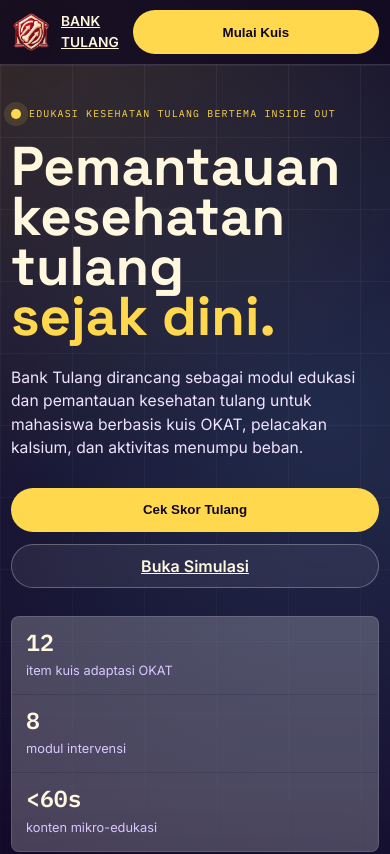
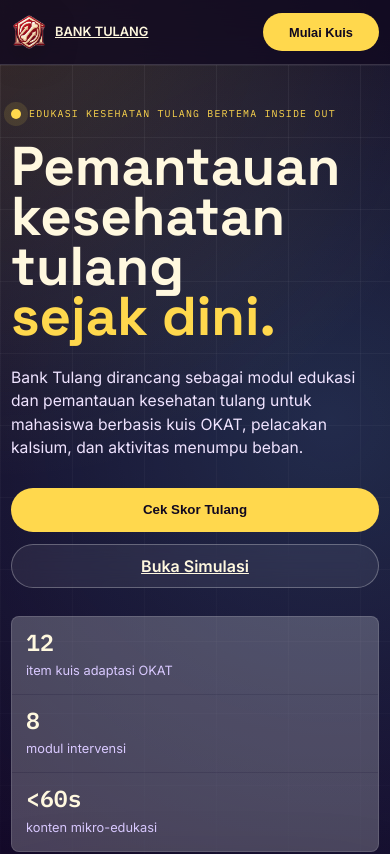
Before and after one commit to ezradesmonds/BankTulang, a plain HTML site: page index.html in a window 390 px wide. Shown: the top 854 px of the page. Drawn offline with Linux system fonts and the light colour scheme.

Commit message:
fix: fixed mobile phone navbar

```diff
--- a/index.html
+++ b/index.html
@@ -549,12 +549,13 @@ body > footer{
   .aw-nav .aw-wrap{ height:64px; gap:14px; }
   .aw-brand{ gap:10px; font-size:.86rem; }
   .aw-brand-logo{ width:40px; height:40px; }
+  .aw-nav .aw-btn{ width:auto; min-width:132px; min-height:40px; padding:0 16px; font-size:.84rem; flex:0 0 auto; }
   .aw-hero{ padding:36px 0 34px; }
   .aw-eyebrow{ gap:8px; flex-wrap:wrap; font-size:.62rem; line-height:1.35; }
   .aw-hero h1{ font-size:clamp(2.55rem,15vw,4.3rem); line-height:.92; max-width:9.6ch; }
   .aw-lede{ max-width:100%; font-size:.98rem; }
   .aw-actions{ flex-direction:column; align-items:stretch; }
-  .aw-btn{ width:100%; }
+  .aw-actions .aw-btn{ width:100%; }
   .aw-metrics{ margin-top:28px; }
   .aw-section{ padding:68px 0; }
   .aw-metrics,.aw-score-line,.aw-component-grid{ grid-template-columns:1fr; }
@@ -563,6 +564,10 @@ body > footer{
 }
 @media(max-width:420px){
   .aw-wrap{ width:min(100% - 22px,1180px); }
+  .aw-nav .aw-wrap{ gap:10px; }
+  .aw-brand{ gap:8px; font-size:.8rem; }
+  .aw-brand-logo{ width:36px; height:36px; }
+  .aw-nav .aw-btn{ min-width:116px; min-height:38px; padding:0 14px; font-size:.8rem; }
   .aw-hero h1{ font-size:clamp(2.35rem,14vw,3.5rem); max-width:9.2ch; }
   .aw-spine,.aw-spine img{ min-height:330px; height:330px; }
   .aw-metric{ padding:14px; }
```
